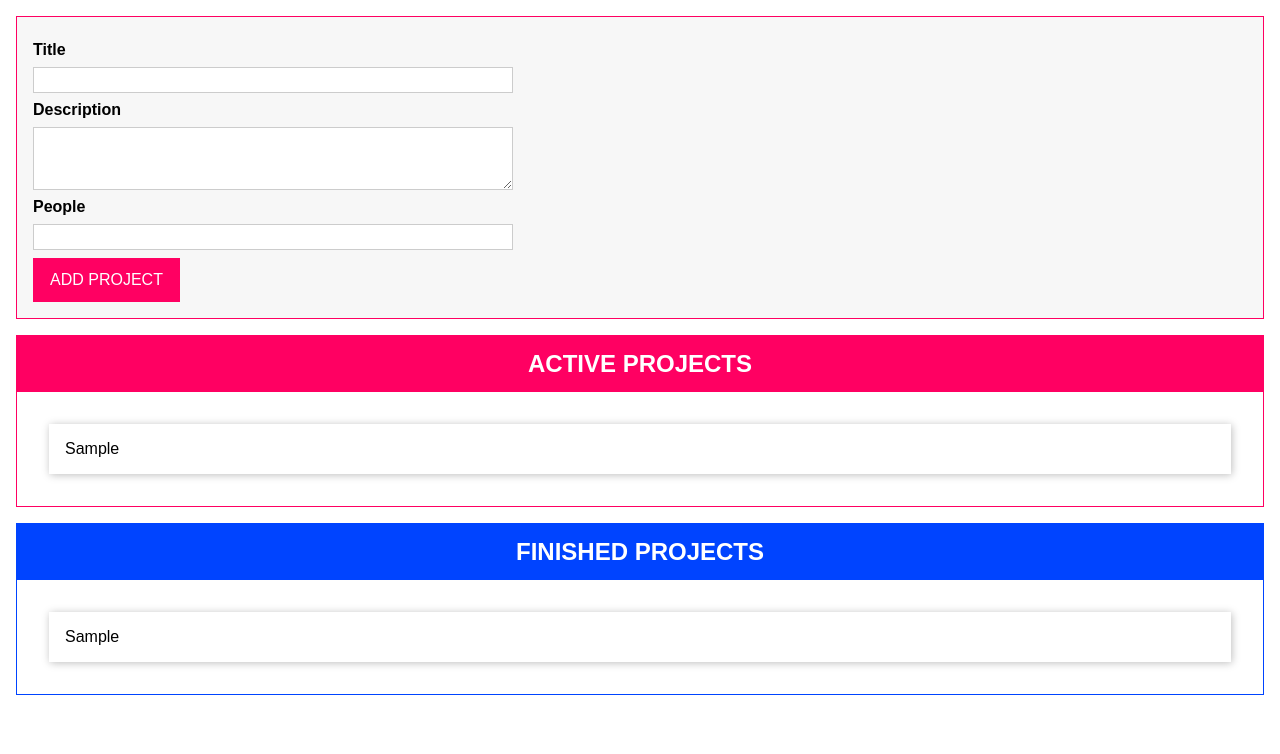
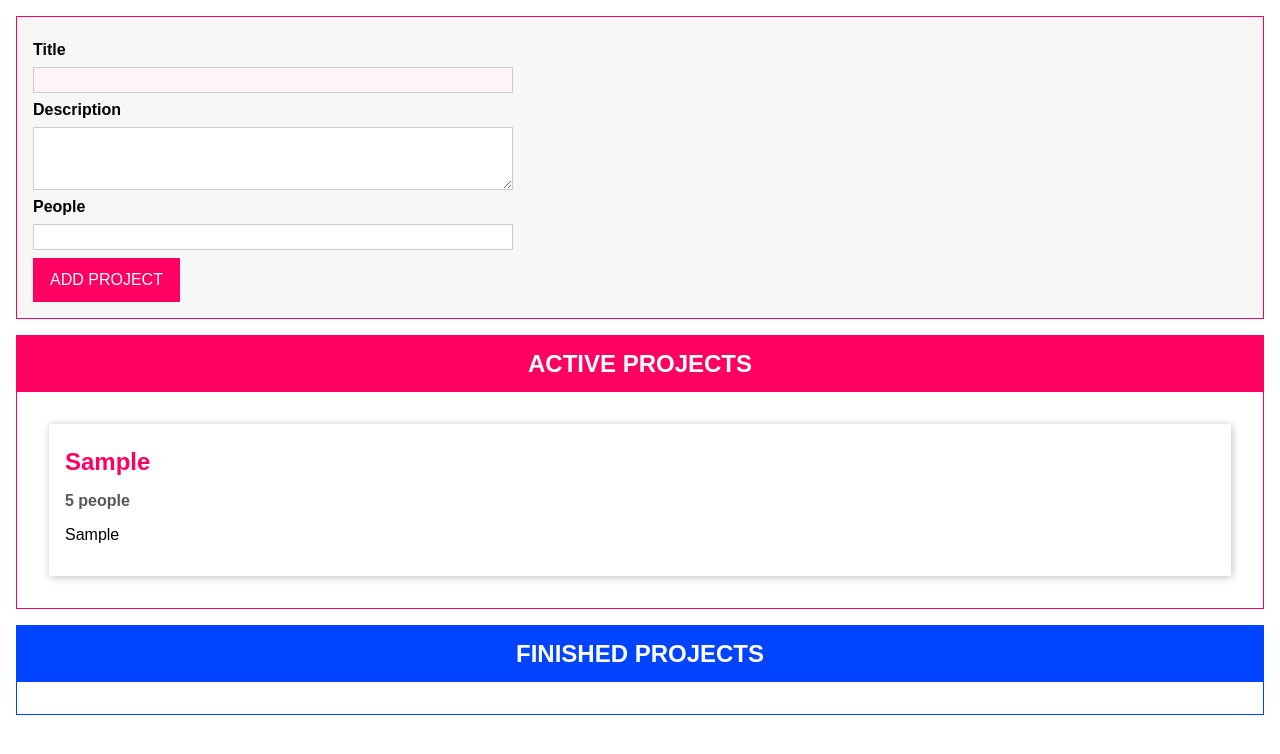
Before and after one commit to nttung1211/dragAndDrop, a website built with webpack: page src/index.html in a window 1280 px wide. Both pictures are taken after typing "Sample", "Sample", "5" into the empty fields and a click on the button "ADD PROJECT". Built offline with nearby package versions, Linux system fonts and the light colour scheme.

Commit message:
finish the project

```diff
--- a/src/css/app.scss
+++ b/src/css/app.scss
@@ -91,6 +91,7 @@ button:active {
   box-shadow: 1px 1px 8px rgba(0, 0, 0, 0.26);
   padding: 1rem;
   margin: 1rem;
+  background: #fff;
 }
 
 .projects li h2 {
--- a/src/index.html
+++ b/src/index.html
@@ -25,7 +25,11 @@
       </form>
     </template>
     <template id="single-project">
-      <li></li>
+      <li draggable="true">
+        <h2></h2>
+        <h3></h3>
+        <p></p>
+      </li>
     </template>
     <template id="project-list">
       <section class="projects">
--- a/src/scripts/app.js
+++ b/src/scripts/app.js
@@ -47,9 +47,17 @@ class Project {
         this.status = status;
     }
 }
-class ProjectState {
+class State {
     constructor() {
         this.listeners = [];
+    }
+    addListener(func) {
+        this.listeners.push(func);
+    }
+}
+class ProjectState extends State {
+    constructor() {
+        super();
         this.projects = [];
     }
     ;
@@ -59,71 +67,156 @@ class ProjectState {
         }
         return this.instance;
     }
-    addListener(func) {
-        this.listeners.push(func);
-    }
     addProject(title, desciption, people) {
         const newProject = new Project(Math.ceil(Math.random() * 100).toString(), title, desciption, people, ProjectStatus.Active);
         this.projects.push(newProject);
+        this.triggerListeners();
+    }
+    moveProject(id, newStatus) {
+        this.projects.forEach(pro => {
+            if (id === pro.id && pro.status !== newStatus) {
+                pro.status = newStatus;
+                this.triggerListeners();
+            }
+        });
+    }
+    triggerListeners() {
         this.listeners.forEach(listener => {
             listener(this.projects);
         });
     }
-    showProjects() {
-        console.log(this.projects);
+}
+const projectState = ProjectState.getInstance();
+class Component {
+    constructor(templateId, hostId, insertAtStart, elementId) {
+        this.templateEl = document.getElementById(templateId);
+        this.hostEl = document.getElementById(hostId);
+        this.element = document.importNode(this.templateEl.content, true).firstElementChild;
+        if (elementId) {
+            this.element.id = elementId;
+        }
+        this.attach(insertAtStart);
+    }
+    attach(insertAtStart) {
+        this.hostEl.insertAdjacentElement(insertAtStart ? 'afterbegin' : 'beforeend', this.element);
     }
 }
-const projectState = ProjectState.getInstance();
-class ProjectList {
+class ProjectItem extends Component {
+    constructor(hostId, project) {
+        super('single-project', hostId, false, project.id);
+        this.project = project;
+        this.configure();
+        this.renderContent();
+    }
+    get getNumOfPeople() {
+        if (this.project.people > 1) {
+            return `${this.project.people} people`;
+        }
+        return '1 person';
+    }
+    dragStartHandler(event) {
+        event.dataTransfer.setData('text/plain', this.project.id);
+        event.dataTransfer.effectAllowed = 'move';
+    }
+    dragEndHandler(_event) {
+    }
+    configure() {
+        this.element.addEventListener('dragstart', this.dragStartHandler);
+        this.element.addEventListener('dragend', this.dragEndHandler);
+    }
+    ;
+    renderContent() {
+        this.element.querySelector('h2').innerHTML = this.project.title;
+        this.element.querySelector('h3').innerHTML = this.getNumOfPeople;
+        this.element.querySelector('p').innerHTML = this.project.description;
+    }
+    ;
+}
+__decorate([
+    autoBind
+], ProjectItem.prototype, "dragStartHandler", null);
+__decorate([
+    autoBind
+], ProjectItem.prototype, "dragEndHandler", null);
+class ProjectList extends Component {
     constructor(type) {
+        super('project-list', 'app', false, `${type}-projects`);
         this.type = type;
-        this.templateEl = document.querySelector('#project-list');
-        this.hostEl = document.querySelector('#app');
+        this.listEl = this.element.querySelector(`ul`);
+        this.listEl.id = `${this.type}-projects-list`;
         this.renderedProjects = [];
-        this.projectsEl = document.importNode(this.templateEl.content, true).firstElementChild;
-        this.projectsEl.id = `${this.type}-projects`;
+        this.configure();
+        this.renderContent();
+    }
+    dragOverHandler(event) {
+        if (event.dataTransfer && event.dataTransfer.types[0] === 'text/plain') {
+            event.preventDefault();
+            this.listEl.classList.add('droppable');
+        }
+    }
+    dropHandler(event) {
+        var _a;
+        const projectId = (_a = event.dataTransfer) === null || _a === void 0 ? void 0 : _a.getData('text/plain');
+        if (projectId) {
+            projectState.moveProject(projectId, this.type === "active" ? ProjectStatus.Active : ProjectStatus.Finished);
+        }
+        this.listEl.classList.remove('droppable');
+    }
+    dragLeaveHandler(_event) {
+        this.listEl.classList.remove('droppable');
+    }
+    configure() {
+        this.element.addEventListener('dragover', this.dragOverHandler);
+        this.element.addEventListener('drop', this.dropHandler);
+        this.element.addEventListener('dragleave', this.dragLeaveHandler);
         projectState.addListener((projects) => {
-            this.renderedProjects = projects;
+            this.renderedProjects = projects.filter(pro => {
+                if (this.type === 'active') {
+                    return pro.status === ProjectStatus.Active;
+                }
+                return pro.status === ProjectStatus.Finished;
+            });
             this.renderProject();
-        });
-        this.renderContent();
-        this.attach();
-    }
-    renderProject() {
-        this.renderedProjects.forEach(project => {
-            this.projectsEl.querySelector(`#${this.type}-projects-list`).innerHTML += `<li>${project.title}</li>`;
         });
     }
     renderContent() {
-        this.projectsEl.querySelector('ul').id = `${this.type}-projects-list`;
-        this.projectsEl.querySelector('h2').textContent = `${this.type.toUpperCase()} PROJECTS`;
+        this.element.querySelector('h2').textContent = `${this.type.toUpperCase()} PROJECTS`;
     }
-    attach() {
-        this.hostEl.insertAdjacentElement('beforeend', this.projectsEl);
+    renderProject() {
+        this.listEl.innerHTML = '';
+        this.renderedProjects.forEach(project => {
+            new ProjectItem(this.listEl.id, project);
+        });
     }
 }
-class ProjectInput {
+__decorate([
+    autoBind
+], ProjectList.prototype, "dragOverHandler", null);
+__decorate([
+    autoBind
+], ProjectList.prototype, "dropHandler", null);
+__decorate([
+    autoBind
+], ProjectList.prototype, "dragLeaveHandler", null);
+class ProjectInput extends Component {
     constructor() {
-        this.templateEl = document.querySelector('#project-input');
-        this.hostEl = document.querySelector('#app');
-        this.formEl = document.importNode(this.templateEl.content, true).firstElementChild;
-        this.formEl.id = 'user-input';
-        this.titleEl = this.formEl.querySelector('#title');
-        this.desciptionEl = this.formEl.querySelector('#description');
-        this.peopleEl = this.formEl.querySelector('#people');
+        super('project-input', 'app', true, 'user-input');
+        this.titleEl = this.element.querySelector('#title');
+        this.desciptionEl = this.element.querySelector('#description');
+        this.peopleEl = this.element.querySelector('#people');
         this.configure();
-        this.attach();
     }
     configure() {
-        this.formEl.addEventListener('submit', this.submitHandler);
+        this.element.addEventListener('submit', this.submitHandler);
     }
+    renderContent() { }
     gatherInputs() {
         const title = this.titleEl.value;
         const description = this.desciptionEl.value;
         const people = this.peopleEl.value;
         if (validate({ name: 'title', value: title, required: true })
             && validate({ name: 'description', value: description, required: true, minLength: 4 })
-            && validate({ name: 'people', value: people, required: true, min: 2 })) {
+            && validate({ name: 'people', value: people, required: true, min: 1 })) {
             return [title, description, +people];
         }
     }
@@ -131,6 +224,7 @@ class ProjectInput {
         this.titleEl.value = '';
         this.desciptionEl.value = '';
         this.peopleEl.value = '';
+        this.titleEl.focus();
     }
     submitHandler(e) {
         e.preventDefault();
@@ -138,17 +232,13 @@ class ProjectInput {
         if (inputs) {
             const [title, desciption, people] = inputs;
             projectState.addProject(title, desciption, people);
-            projectState.showProjects();
             this.clearFields();
         }
-    }
-    attach() {
-        this.hostEl.insertAdjacentElement('afterbegin', this.formEl);
     }
 }
 __decorate([
     autoBind
 ], ProjectInput.prototype, "submitHandler", null);
-const newProjectInput = new ProjectInput();
-const newActiveProjectList = new ProjectList('active');
-const newFinishedProjectList = new ProjectList('finished');
+new ProjectInput();
+new ProjectList('active');
+new ProjectList('finished');
```
Also changed, not shown: src/scripts/app.ts (+173 -57 lines).
